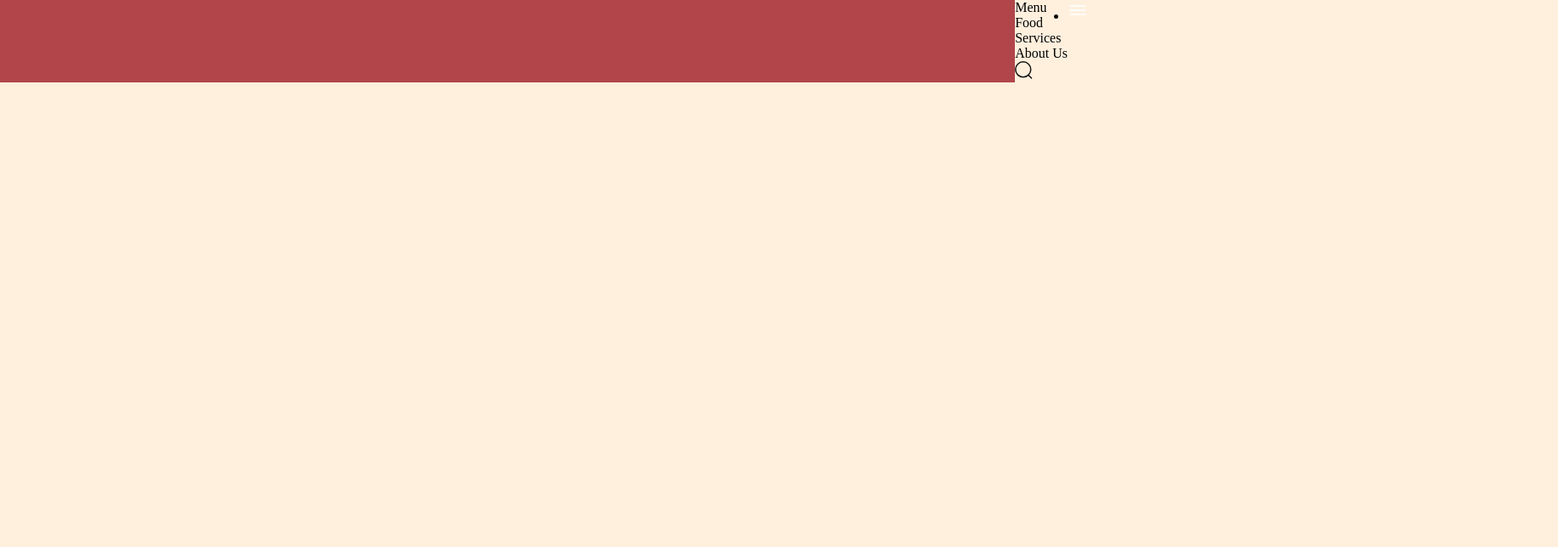
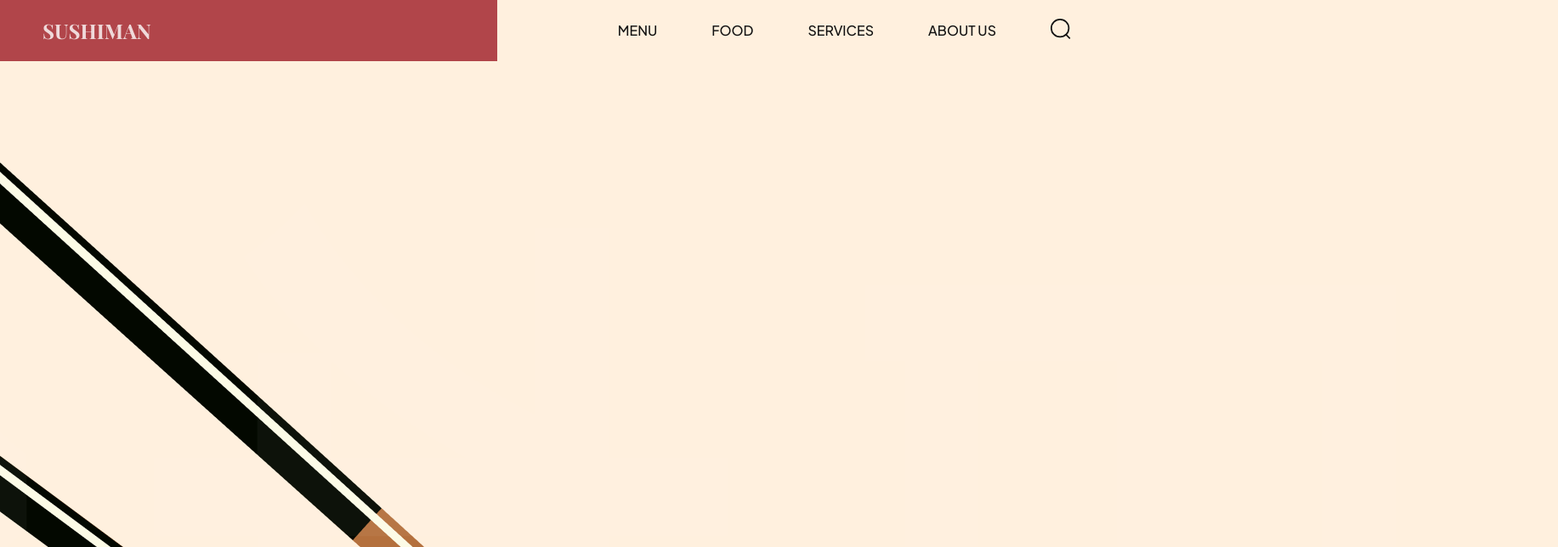
Before and after one commit to aindriu80/jsm-sushi-app, a website built with Vite: page index.html in a window 1280 px wide. Shown: the top 644 px of the page at 85% size, 1833 px wide, since content can reach past the window. Built offline with nearby package versions, Linux system fonts and the light colour scheme.

Commit message:
CSS for header, adding sushi background

```diff
--- a/css/sections/header.css
+++ b/css/sections/header.css
@@ -17,11 +17,52 @@
   width: 100%;
 
   background-color: var(--primary-color);
-  z-index: 1;
+  z-index: -1;
 }
 
 .header__logo h4 {
   padding-left: 30px;
 
+  font-weight: 700;
+  font-size: 24px;
+  text-transform: uppercase;
+  font-family: var(--playfair-display);
   color: #fff;
+  opacity: 0.8;
 }
+
+.header__menu,
+.header__menu-mobile {
+  padding: 20px;
+
+  flex: 1.2;
+  display: flex;
+  align-items: center;
+  justify-content: flex-end;
+  gap: 64px;
+
+  list-style: none;
+}
+
+.header__menu li {
+  font-weight: 500;
+  font-family: var(--plus-jakarta-sans);
+  color: var(--secondary-color);
+  font-size: 16px;
+  text-transform: uppercase;
+  line-height: 20px;
+  cursor: pointer;
+}
+
+.header__menu li img {
+  width: 24px;
+  height: 24px;
+  object-fit: contain;
+}
+
+.header__menu-mobile {
+  display: none;
+  gap: 20px;
+
+  position: relative;
+}
--- a/css/style.css
+++ b/css/style.css
@@ -3,7 +3,7 @@
 
 /* other css file imports */
 @import url('sections/header.css');
-/* @import url('sections/hero.css'); */
+@import url('sections/hero.css');
 /* @import url('sections/about.css'); */
 /* @import url('sections/popular.css'); */
 /* @import url('sections/trending.css'); */
--- a/index.html
+++ b/index.html
@@ -40,6 +40,19 @@
       </nav>
     </header>
 
+    <section class="hero">
+      <div class="hero-image">
+        <img src="assets/sushi-1.png" alt="sushi" />
+        <h2>
+          日<br />
+          本<br />
+          食<br />
+        </h2>
+
+        <div class="hero-image__overlay"></div>
+      </div>
+    </section>
+
     <script type="module" src="js/script.js"></script>
   </body>
 </html>
```
Also changed, not shown: css/sections/hero.css (added).
